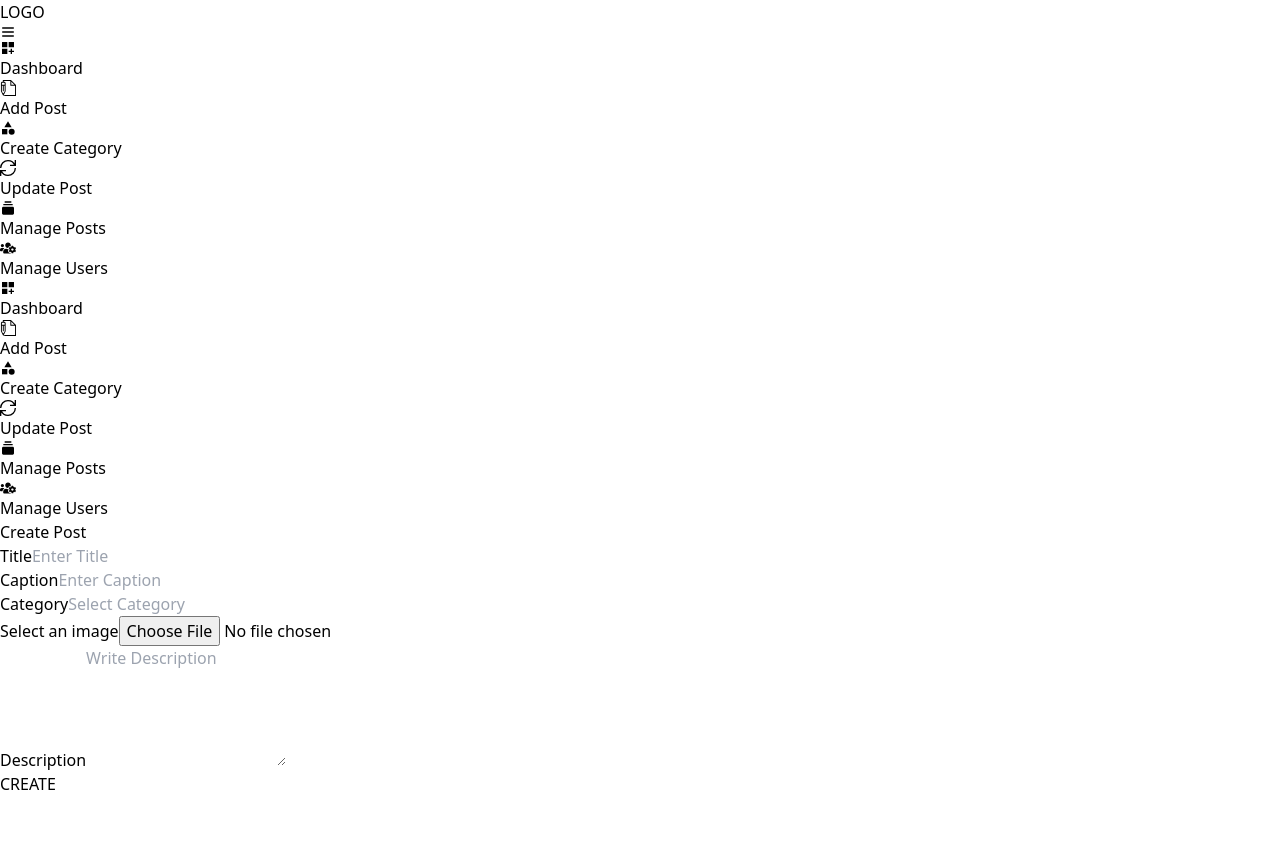
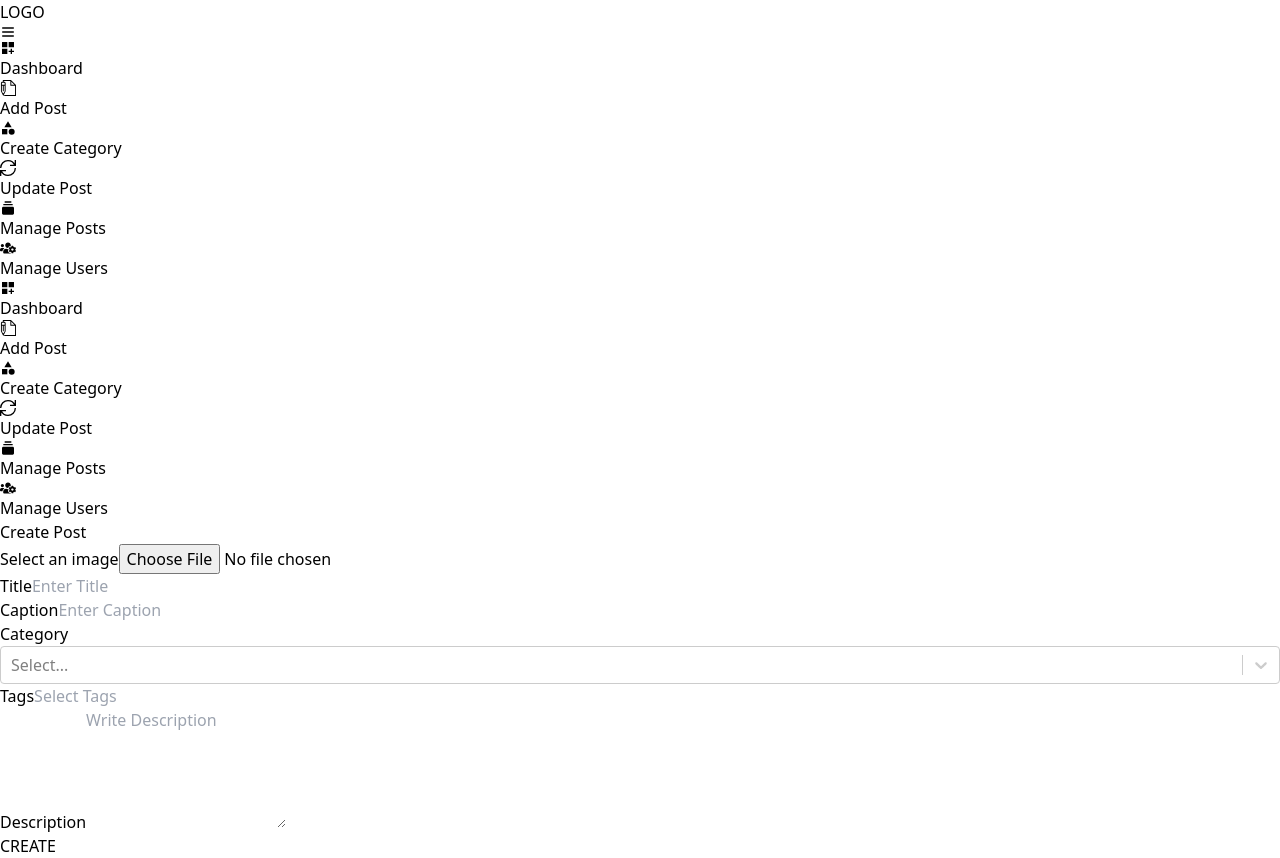
Before and after one commit to iamyogess/MERN-BLOG, a React (Vite) app in the folder client/: page /admin/add-post in a window 1280 px wide. Before the commit the page ends 800 px from the top, so only its background shows below. Built offline with nearby package versions, Linux system fonts and the light colour scheme; no server answers.

Commit message:
multi cateory select

```diff
--- a/client/package.json
+++ b/client/package.json
@@ -20,7 +20,8 @@
     "react-hot-toast": "^2.4.1",
     "react-icons": "^5.3.0",
     "react-redux": "^9.1.2",
-    "react-router-dom": "^6.27.0"
+    "react-router-dom": "^6.27.0",
+    "react-select": "^5.8.2"
   },
   "devDependencies": {
     "@eslint/js": "^9.11.1",
--- a/client/src/components/Navbar/Navbar.jsx
+++ b/client/src/components/Navbar/Navbar.jsx
@@ -123,9 +123,11 @@ const Navbar = () => {
                       </li>
                     </Link>
 
-                    <li className="px-4 py-2 hover:bg-gray-100 cursor-pointer">
-                      Dashboard
-                    </li>
+                    {userState?.userInfo?.admin && (
+                      <li className="px-4 py-2 hover:bg-gray-100 cursor-pointer">
+                        Dashboard
+                      </li>
+                    )}
                     <li
                       onClick={handleLogout}
                       className="px-4 py-2 hover:bg-gray-100 cursor-pointer"
--- a/client/src/components/UpdateCategory.jsx
+++ b/client/src/components/UpdateCategory.jsx
@@ -45,7 +45,10 @@ const UpdateCategory = ({
   };
 
   return (
-    <section className="w-full container mx-auto fixed z-[1000] inset-0 flex justify-center p-5 overflow-auto">
+    <section className="w-full container mx-auto fixed z-[1000] inset-0 flex justify-center p-5 overflow-hidden bg-white/30 backdrop-blur-lg rounded-lg shadow-lg">
+      <div className="absolute top-6 right-6 text-3xl font-bold cursor-pointer" onClick={()=> setUpdateCategoryPortal(false)}>
+        x
+      </div>
       <form
         className="flex justify-center items-center h-full mt-20 gap-x-3"
         onSubmit={handleUpdateCategorySubmit}
--- /dev/null
+++ b/client/src/pages/admin/components/MultiSelectTagDropdown.jsx
@@ -0,0 +1,21 @@
+import React from "react";
+import AsyncSelect from "react-select/async";
+
+const MultiSelectTagDropdown = ({
+  defaultValue = [],
+  loadOptions,
+  onChangeFunction,
+  className,
+}) => {
+  return (
+    <AsyncSelect
+      defaultValue={defaultValue}
+      defaultOptions
+      isMulti
+      loadOptions={loadOptions}
+      className={`${className}`}
+    />
+  );
+};
+
+export default MultiSelectTagDropdown;
--- a/client/src/pages/admin/pages/AddPost.jsx
+++ b/client/src/pages/admin/pages/AddPost.jsx
@@ -1,60 +1,105 @@
-import React from "react";
+import React, { useState } from "react";
+import { useSelector } from "react-redux";
+import { useMutation, useQueryClient } from "@tanstack/react-query";
+import { useNavigate } from "react-router-dom";
+import { toast } from "react-hot-toast";
+import MultiSelectTagDropdown from "../components/MultiSelectTagDropdown";
+import { getCategories } from "../../../services/category";
+
+// Utility function to format category options for the dropdown
+const categoryToOption = (category) => ({
+  value: category._id,
+  label: category.title,
+});
+
+// Utility function to filter categories based on input value
+const filterCategories = (inputValue, categoryData) => {
+  return categoryData
+    .map(categoryToOption)
+    .filter((category) =>
+      category.label.toLowerCase().includes(inputValue.toLowerCase())
+    );
+};
+
+// Function to load filtered options for the MultiSelectTagDropdown
+const promiseOptions = async (inputValue) => {
+  try {
+    const categoriesData = await getCategories();
+
+    if (!Array.isArray(categoriesData)) {
+      console.log("No categories data found or data is not an array.");
+      return [];
+    }
+    // Filter categories based on inputValue
+    return filterCategories(inputValue, categoriesData);
+  } catch (error) {
+    console.log("Error in promiseOptions:", error);
+    return [];
+  }
+};
 
 const AddPost = () => {
+  const userState = useSelector((state) => state.user);
+  const queryClient = useQueryClient();
+  const navigate = useNavigate();
+
+  const [photo, setPhoto] = useState(null);
+  const [title, setTitle] = useState("");
+  const [category, setCategory] = useState([]);
+  const [tags, setTags] = useState("");
+  const [body, setBody] = useState("");
+  const [caption, setCaption] = useState("");
+  //post data
+  const { mutate: mutateCreatePostDetails, isLoading: isLoadingPostDetails } =
+    useMutation({
+      mutationFn: (blogData, token) => {
+        return createPost({ token, blogData });
+      },
+      onSuccess: () => {
+        queryClient.invalidateQueries(["blog"]);
+        toast.success("Post is created!");
+        navigate("/");
+      },
+      onError: (error) => {
+        toast.error(error.message);
+        console.log(error);
+      },
+    });
+
+  const handleFileChange = (e) => {
+    const file = e.target.files[0];
+    setPhoto(file);
+  };
+
+  const handleCreatePost = async () => {
+    let newData = new FormData();
+
+    if (!photo) {
+      newData.append("postPicture", photo);
+    }
+    newData.append(
+      "document",
+      JSON.stringify({ title, category, tags, caption, body })
+    );
+
+    mutateCreatePostDetails({
+      newData,
+      token: userState.userInfo.token,
+    });
+  };
+
+  const handleDeleteImage = () => {
+    if (window.confirm("Do you want to delete this picture?")) {
+      setPhoto(null);
+    }
+  };
+
   return (
     <section className="w-full max-h-full container mx-auto px-4">
       <h1 className="text-center font-extrabold text-2xl lg:text-4xl py-2">
         Create Post
       </h1>
       <form className="flex justify-center items-center flex-col h-full mt-5 gap-6">
-        <div className="flex items-start flex-col w-full max-w-xs">
-          <label
-            htmlFor="title"
-            className="py-1 text-sm md:text-lg text-gray-600"
-          >
-            Title
-          </label>
-          <input
-            type="text"
-            name="title"
-            id="title"
-            placeholder="Enter Title"
-            aria-label="New Title"
-            className="w-full px-4 py-3 border border-gray-300 rounded-lg"
-          />
-        </div>
-        <div className="flex items-start flex-col w-full max-w-xs">
-          <label
-            htmlFor="caption"
-            className="py-1 text-sm md:text-lg text-gray-600"
-          >
-            Caption
-          </label>
-          <input
-            type="text"
-            name="caption"
-            id="caption"
-            placeholder="Enter Caption"
-            aria-label="New Caption"
-            className="w-full px-4 py-3 border border-gray-300 rounded-lg"
-          />
-        </div>
-        <div className="flex items-start flex-col w-full max-w-xs">
-          <label
-            htmlFor="category"
-            className="py-1 text-sm md:text-lg text-gray-600"
-          >
-            Category
-          </label>
-          <input
-            type="text"
-            name="category"
-            id="category"
-            placeholder="Select Category"
-            aria-label="Select Category"
-            className="w-full px-4 py-3 border border-gray-300 rounded-lg"
-          />
-        </div>
         <div className="flex items-start flex-col w-full max-w-xs">
           <label
             htmlFor="image"
@@ -72,6 +117,82 @@ const AddPost = () => {
         </div>
         <div className="flex items-start flex-col w-full max-w-xs">
           <label
+            htmlFor="title"
+            className="py-1 text-sm md:text-lg text-gray-600"
+          >
+            Title
+          </label>
+          <input
+            type="text"
+            name="title"
+            id="title"
+            onChange={(e) => setTitle(e.target.value)}
+            placeholder="Enter Title"
+            aria-label="New Title"
+            className="w-full px-4 py-3 border border-gray-300 rounded-lg"
+          />
+        </div>
+        <div className="flex items-start flex-col w-full max-w-xs">
+          <label
+            htmlFor="caption"
+            className="py-1 text-sm md:text-lg text-gray-600"
+          >
+            Caption
+          </label>
+          <input
+            type="text"
+            name="caption"
+            id="caption"
+            onChange={(e) => setCaption(e.target.value)}
+            placeholder="Enter Caption"
+            aria-label="New Caption"
+            className="w-full px-4 py-3 border border-gray-300 rounded-lg"
+          />
+        </div>
+        <div className="flex items-start flex-col w-full max-w-xs">
+          <label
+            htmlFor="category"
+            className="py-1 text-sm md:text-lg text-gray-600"
+          >
+            Category
+          </label>
+          {/* <input
+            type="text"
+            name="category"
+            id="category"
+            onChange={(e) => setCategory(e.target.value)}
+            placeholder="Select Category"
+            aria-label="Select Category"
+            className="w-full px-4 py-3 border border-gray-300 rounded-lg"
+          /> */}
+          <MultiSelectTagDropdown
+            loadOptions={promiseOptions}
+            defaultValue={null}
+            onChange={(newValue) =>
+              setCategory(newValue.map((item) => item.value))
+            }
+            className={`w-full px-4 py-3 border border-gray-300 rounded-lg`}
+          />
+        </div>
+        <div className="flex items-start flex-col w-full max-w-xs">
+          <label
+            htmlFor="tags"
+            className="py-1 text-sm md:text-lg text-gray-600"
+          >
+            Tags
+          </label>
+          <input
+            type="text"
+            name="tags"
+            id="tags"
+            onChange={(e) => setTags(e.target.value)}
+            placeholder="Select Tags"
+            aria-label="Select Tags"
+            className="w-full px-4 py-3 border border-gray-300 rounded-lg"
+          />
+        </div>
+        <div className="flex items-start flex-col w-full max-w-xs">
+          <label
             htmlFor="description"
             className="py-1 text-sm md:text-lg text-gray-600"
           >
@@ -81,6 +202,7 @@ const AddPost = () => {
             name="description"
             id="description"
             rows="5"
+            onChange={(e) => setBody(e.target.value)}
             placeholder="Write Description"
             aria-label="Write Description"
             className="w-full px-4 py-3 border border-gray-300 rounded-lg"
--- a/client/src/services/category.js
+++ b/client/src/services/category.js
@@ -1,16 +1,9 @@
 import axios from "axios";
 
-const getCategories = async ({ token }) => {
+const getCategories = async () => {
   try {
-    const config = {
-      headers: {
-        Authorization: `Bearer ${token}`,
-      },
-    };
-
     const { data } = await axios.get(
-      "http://localhost:5000/api/category/get-categories",
-      config
+      "http://localhost:5000/api/category/get-categories"
     );
     return data;
   } catch (error) {
```
Also changed, not shown: client/src/utils/multiSelectTagUtils.js (added, +14 -0 lines), 1 other file (tests, documents, lock files or other folders).
